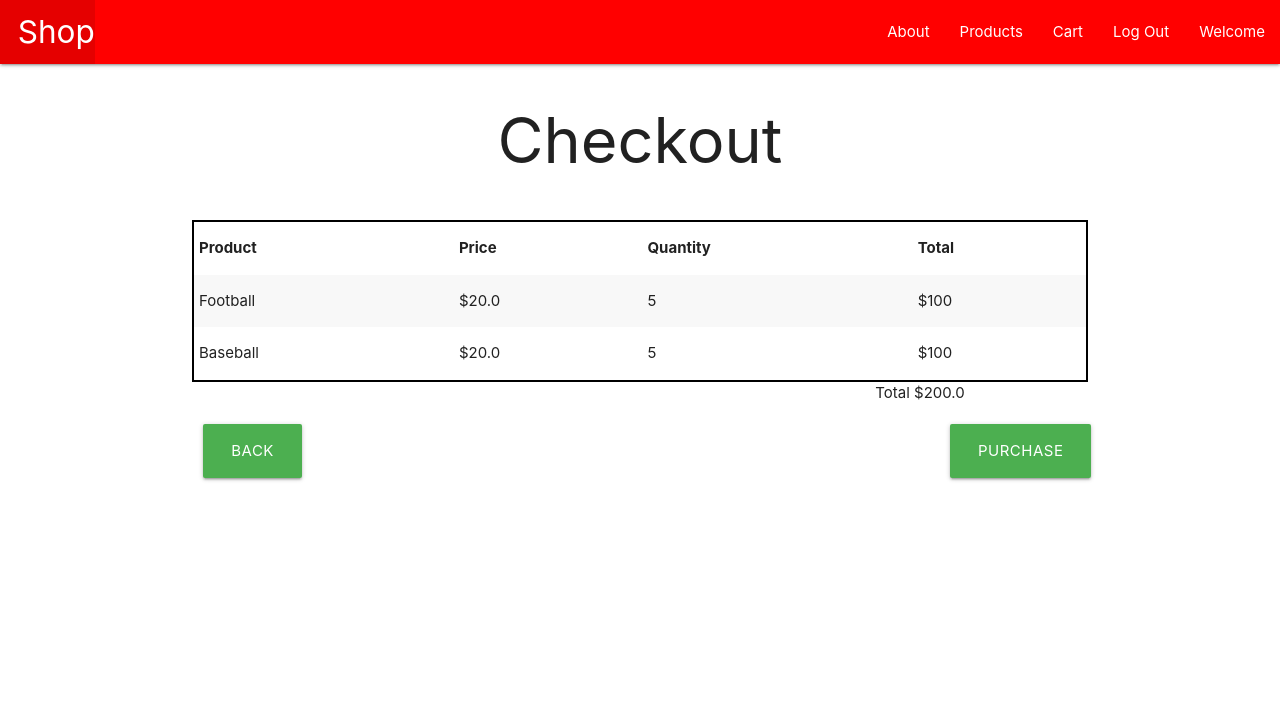
After one commit to CabralE/shop-product, a Django app: page /cart/checkout/ in a window 1280 px wide. The commit adds this page. Shown: the top 718 px of the page. Run offline with Django 4.2, Linux system fonts and the light colour scheme; a user stored in the database is signed in; data comes from the database, SQL or seed files in the repository; both versions use the stored data as it was after the commit.

Commit message:
Delete functionality and total from subcart added

```diff
--- a/main_app/models.py
+++ b/main_app/models.py
@@ -34,6 +34,3 @@ class SubCart(models.Model):
 class Cart(models.Model):
     user = models.ForeignKey(User, on_delete=models.CASCADE)
     products = models.ManyToManyField(Product, through=SubCart)
-
-    # def get_absolute_url(self):
-    #     return reverse('cart_index')
--- a/main_app/static/css/style.css
+++ b/main_app/static/css/style.css
@@ -26,6 +26,15 @@ main {
   background-color: turquoise;
 }
 
+#buttons {
+  display: flex;
+  justify-content: space-evenly;
+}
+
+#table {
+  border: 2px solid black;
+}
+
 footer {
   padding-top: 0;
   text-align: right;
--- a/main_app/templates/base.html
+++ b/main_app/templates/base.html
@@ -6,8 +6,10 @@
     <meta name="viewport" content="width=device-width, initial-scale=1.0">
     <meta http-equiv="X-UA-Compatible" content="ie=edge">
     <title>Shop</title>
+    <!-- <script src="/js/script.js"></script> -->
     <link rel="stylesheet" href="https://cdnjs.cloudflare.com/ajax/libs/materialize/1.0.0/css/materialize.min.css">
     <link rel="stylesheet" type="text/css" href="{% static 'css/style.css' %}">
+
 </head>
 
 <body>
--- /dev/null
+++ b/main_app/templates/checkout/index.html
@@ -0,0 +1,42 @@
+{% extends 'base.html' %}
+{% block content %}
+
+<div class="row">
+    <h1 class="center-align">Checkout</h1>
+</div>
+<table class="striped" id="table">
+    <thead>
+        <tr>
+            <th>Product</th>
+            <th>Price</th>
+            <th>Quantity</th>
+            <th>Total</th>
+        </tr>
+    </thead>
+    <tbody>
+        {% for cart in carts %}
+        <tr>
+            <td>{{ cart.product.name }}</td>
+            <td>${{ cart.product.price }}</td>
+            <td>{{cart.quantity}}</td>
+            <td>${% widthratio cart.product.price 1 cart.quantity %}</td>
+        </tr>
+        {% endfor %}
+    </tbody>
+</table>
+<div class="row">
+    <div class="col s2 offset-s9">
+        Total ${{total}}
+    </div>
+</div>
+
+<div class="row" id="buttons">
+    <div class="col s2">
+        <a class="waves-effect waves-light btn-large green" id="" href="{% url 'cart_index' %}">Back</a>
+    </div>
+    <div class="col s2 offset-s8">
+        <a class="waves-effect waves-light btn-large green" id="" href="{% url 'purchase' %}">Purchase</a>
+    </div>
+</div>
+
+{% endblock %}
--- a/main_app/urls.py
+++ b/main_app/urls.py
@@ -15,5 +15,8 @@ urlpatterns = [
     path('cart/create/', views.SubCartCreate.as_view(), name='cart_create'),
     path('product/<int:product_id>/create/', views.add_to_cart, name="add_to_cart"),
     path('accounts/signup/', views.signup, name='signup'),
-    # path('user/create/', views.CartCreate.as_view(), name='user_create'),
+    path('cart/checkout/purchase', views.purchase, name='purchase'),
+    path('cart/checkout/', views.purchase_checkout, name='purchase_checkout'),
+
+    # path('restart/', views.restart, name='restart'),
 ]
--- a/main_app/views.py
+++ b/main_app/views.py
@@ -28,17 +28,32 @@ def products_detail(request, product_id):
   return render(request, 'products/detail.html', {'product': product})
 
 @login_required
+def purchase(request):
+  carts = SubCart.objects.filter(user_id=request.user.id)
+  carts.delete()
+  return redirect('index')
+
+
+@login_required
+def purchase_checkout(request):
+  carts = SubCart.objects.filter(user_id=request.user.id)
+  quantity_form = QuantityForm()
+  total = 0
+  for cart in carts:
+    total += cart.product.price * cart.quantity
+
+  print(total)
+  return render(request, 'checkout/index.html', {'carts': carts, 'quantity_form': quantity_form, 'total': total})
+
+@login_required
 def cart_index(request):
-    # carts = SubCart.objects.all()
-    # print(request)
-    # print(request.user)
-    # print(request.user.id)
     carts = SubCart.objects.filter(user_id=request.user.id)
     quantity_form = QuantityForm()
     return render(request, 'cart/index.html', {'carts': carts , 'quantity_form': quantity_form})
 
 @login_required
 def cart_detail(request, cart_id):
+  print(cart_id)
   cart = SubCart.objects.get(id=cart_id)
   return render(request, 'cart/detail.html', {'cart': cart})
 
@@ -65,6 +80,9 @@ def signup(request):
   context = {'form': form, 'error_message': error_message}
   return render(request, 'registration/signup.html', context)
 
+
+
+
 class SubCartUpdate(LoginRequiredMixin, UpdateView):
   model = SubCart
   fields = ['quantity']
--- a/shop/settings.py
+++ b/shop/settings.py
@@ -25,7 +25,7 @@ BASE_DIR = Path(__file__).resolve().parent.parent
 # SECURITY WARNING: don't run with debug turned on in production!
 DEBUG = True
 
-# from secret_settings import *
+from secret_settings import *
 
 
 ALLOWED_HOSTS = []
```
Also changed, not shown: js/script.js (added, +10 -0 lines), main_app/templates/cart/index.html (+12 -5 lines), README.md, db.sqlite3.
